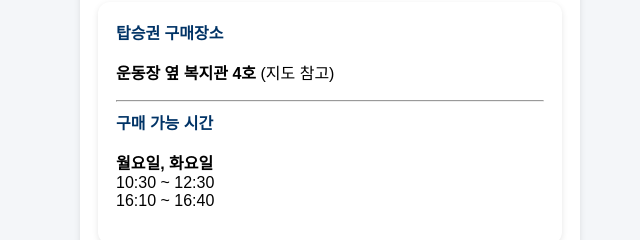
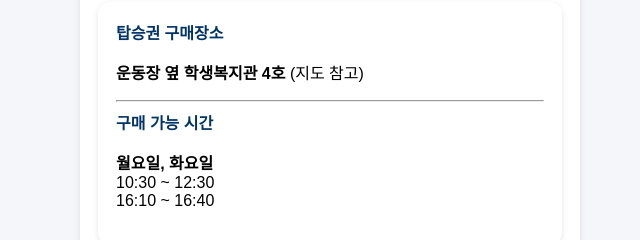
Before and after one commit to sunsumusuri43/map-wep1, a website: page index.html in a window 1280 px wide. Shown: the part 727-967 px from the top of the page, 310-950 px from the left. Drawn offline with Linux system fonts and the light colour scheme.

Commit message:
Update index.html

```diff
--- a/index.html
+++ b/index.html
@@ -78,7 +78,7 @@ button {
     <div class="card">
     <h2>탑승권 구매장소</h2>
 
-    <p><b>운동장 옆 복지관 4호</b> (지도 참고)</p>
+    <p><b>운동장 옆 학생복지관 4호</b> (지도 참고)</p>
 
     <hr>
 
```
